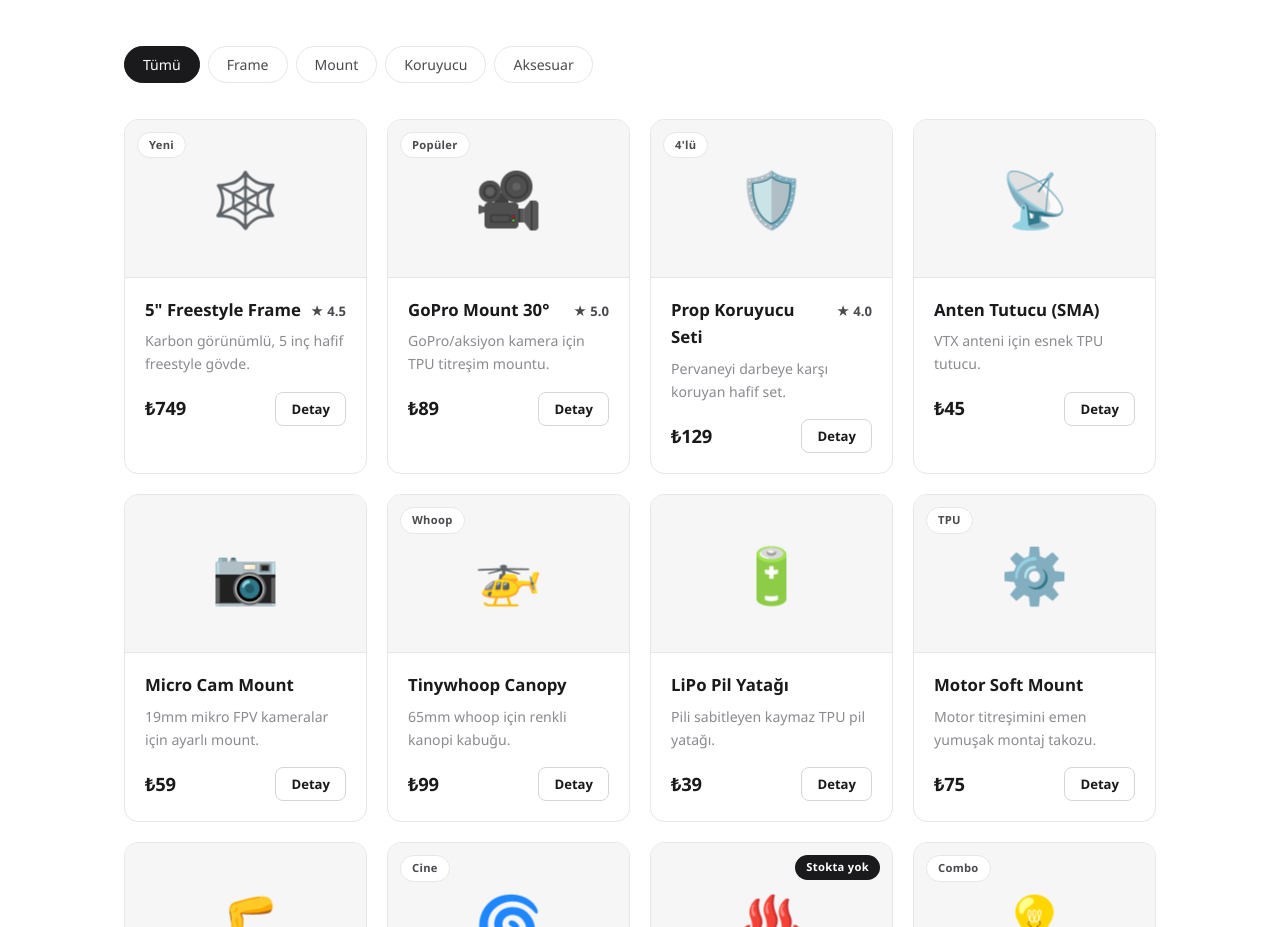
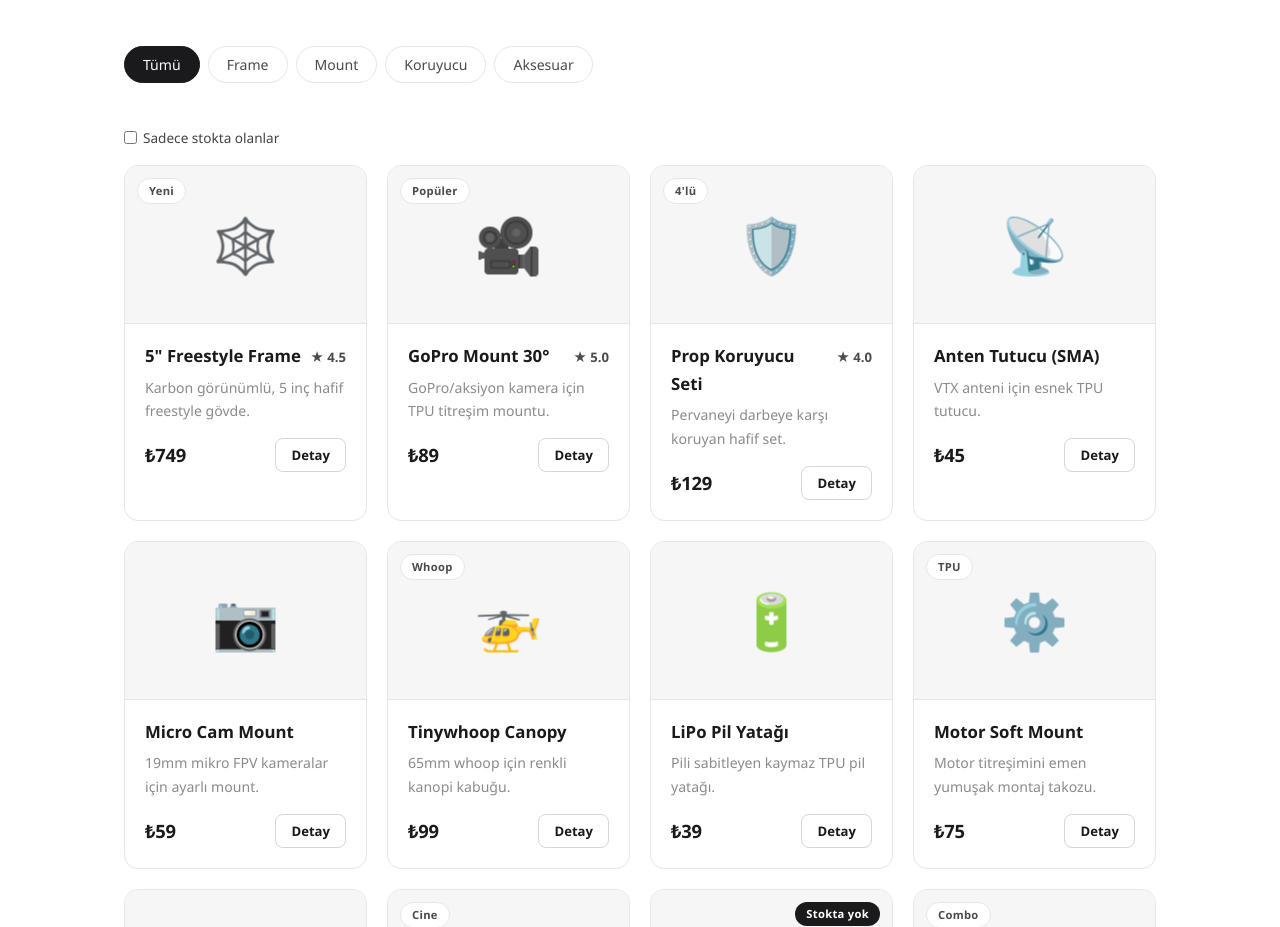
Before and after one commit to Leanesse/atolyekart, a React (Vite) app: page / in a window 1280 px wide. Shown: the part 1144-2071 px from the top of the page. Built offline with nearby package versions, Linux system fonts and the light colour scheme.

Commit message:
feat: katalogda 'sadece stokta olanlar' filtresi

```diff
--- a/src/components/ProductList.jsx
+++ b/src/components/ProductList.jsx
@@ -7,6 +7,7 @@ import ProductCard from './ProductCard.jsx'
 // Katalog bölümü — servisten veri çeker, filtreler ve grid'i çizer.
 export default function ProductList() {
   const [activeCat, setActiveCat] = useState('all')
+  const [inStockOnly, setInStockOnly] = useState(false)
   const [items, setItems] = useState([])
   const [loading, setLoading] = useState(true)
 
@@ -22,9 +23,8 @@ export default function ProductList() {
     return () => { alive = false }
   }, [])
 
-  const visible = activeCat === 'all'
-    ? items
-    : items.filter(p => p.categoryId === activeCat)
+  const byCat = activeCat === 'all' ? items : items.filter(p => p.categoryId === activeCat)
+  const visible = inStockOnly ? byCat.filter(p => p.inStock) : byCat
 
   return (
     <section id="urunler">
@@ -47,6 +47,12 @@ export default function ProductList() {
           ))}
         </div>
 
+        <label className="stock-toggle">
+          <input type="checkbox" checked={inStockOnly}
+            onChange={e => setInStockOnly(e.target.checked)} />
+          Sadece stokta olanlar
+        </label>
+
         {loading ? (
           <p className="loading">Ürünler yükleniyor…</p>
         ) : (
--- a/src/index.css
+++ b/src/index.css
@@ -226,3 +226,5 @@ footer .muted{color:var(--muted);font-size:.86rem}
 .back-link { display: inline-block; margin-bottom: 12px; color: #555; text-decoration: none; }
 .admin-orders { list-style: none; padding: 0; font-size: .9rem; }
 .admin-orders li { padding: 8px 0; border-bottom: 1px solid #eee; }
+
+.stock-toggle { display: inline-flex; gap: 6px; align-items: center; font-size: .85rem; color: #444; margin: 8px 0 16px; }
```
